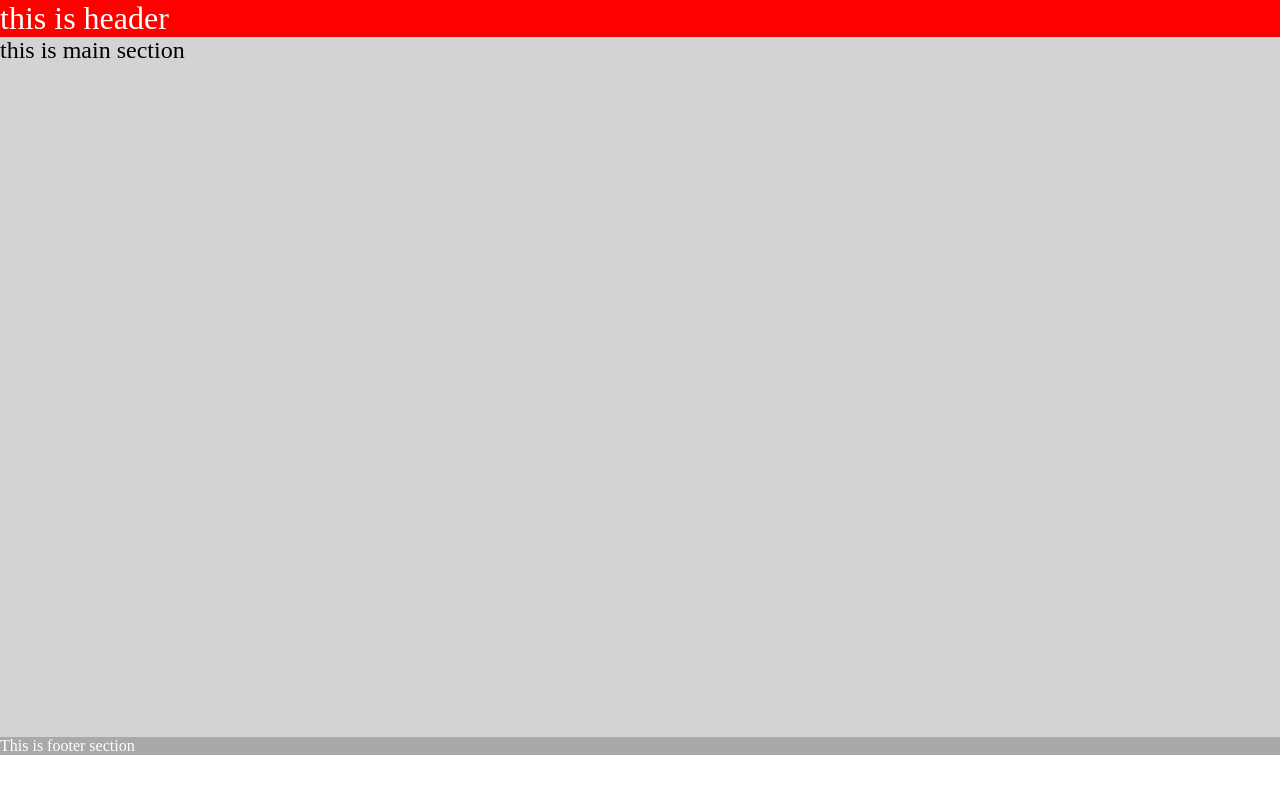
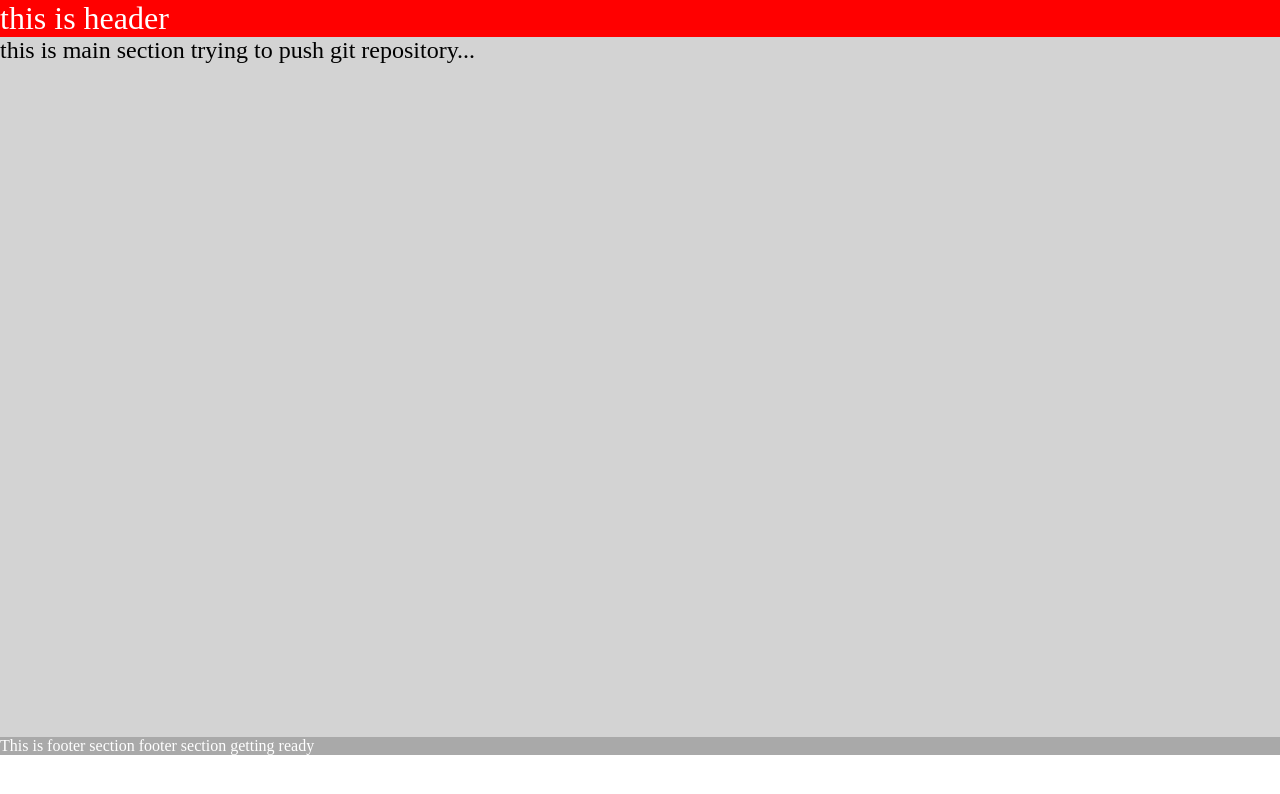
Before and after one commit to chayansrk64/test-git, a plain HTML site: page index.html in a window 1280 px wide. Drawn offline with Linux system fonts and the light colour scheme.

Commit message:
footer is getting ready

```diff
--- a/index.html
+++ b/index.html
@@ -13,9 +13,12 @@
     </header>
     <main id="main">
         this is main section
+        trying to push git repository...
+
     </main>
     <footer id="footer">
         This is footer section
+        footer section getting ready
     </footer>
 </body>
 </html>
```
